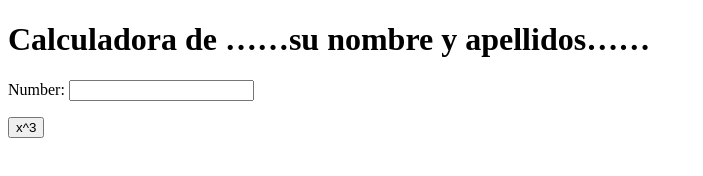
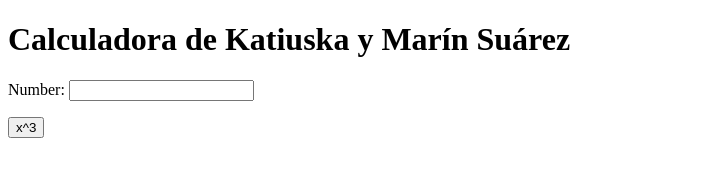
Before and after one commit to Katt92/curso, a plain HTML site: page calculator.html in a window 1280 px wide. Shown: the whole page, without its empty margins (0-703 px from the left). Drawn offline with Linux system fonts and the light colour scheme.

Commit message:
Update calculator.html

```diff
--- a/calculator.html
+++ b/calculator.html
@@ -8,7 +8,7 @@ function cube() {
 </script>
 </head>
 <body>
-  <h1>Calculadora de ……su nombre y apellidos……</h1>
+  <h1>Calculadora de Katiuska y Marín Suárez</h1>
   Number:
   <input type="text" id="n1">
   <p>
```
